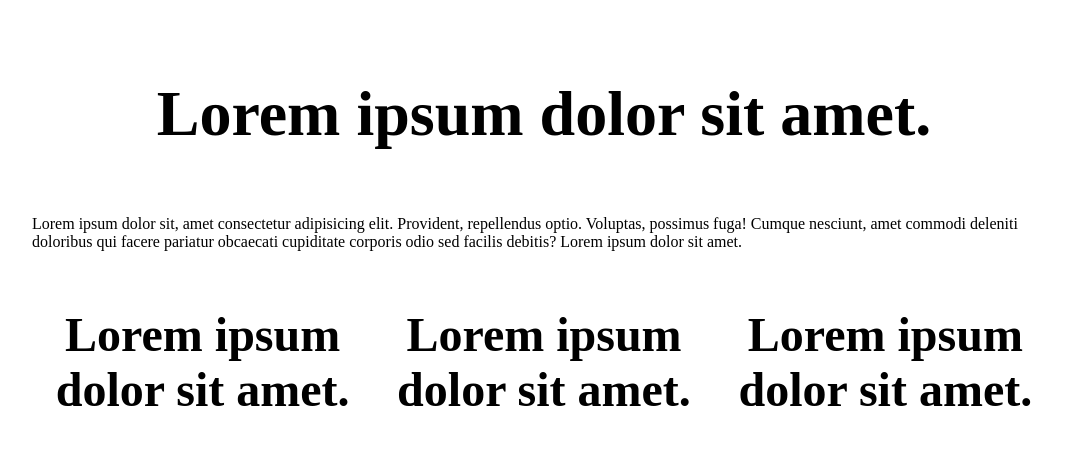
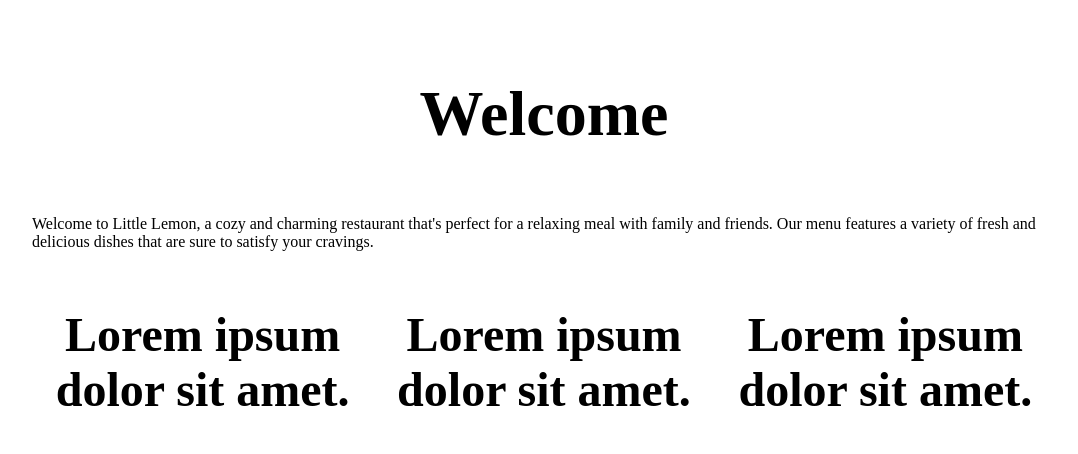
Before and after one commit to 0xjrr/meta-frontend-dev-htmlcss, a plain HTML site: page index.html in a window 1280 px wide. Shown: the part 265-719 px from the top of the page, without its empty margins (96-1174 px from the left). Drawn offline with Linux system fonts and the light colour scheme.

Commit message:
added welcome

```diff
--- a/index.html
+++ b/index.html
@@ -24,11 +24,10 @@
         <section>
             <article>
                 <h1>
-                    Lorem ipsum dolor sit amet.
+                    Welcome
                 </h1>
                 <p>
-                    Lorem ipsum dolor sit, amet consectetur adipisicing elit. Provident, repellendus optio. Voluptas, possimus fuga! Cumque nesciunt, amet commodi deleniti doloribus qui facere pariatur obcaecati cupiditate corporis odio sed facilis debitis?
-                    Lorem ipsum dolor sit amet.
+                    Welcome to Little Lemon, a cozy and charming restaurant that's perfect for a relaxing meal with family and friends. Our menu features a variety of fresh and delicious dishes that are sure to satisfy your cravings.
                 </p>
 
             </article>
```
